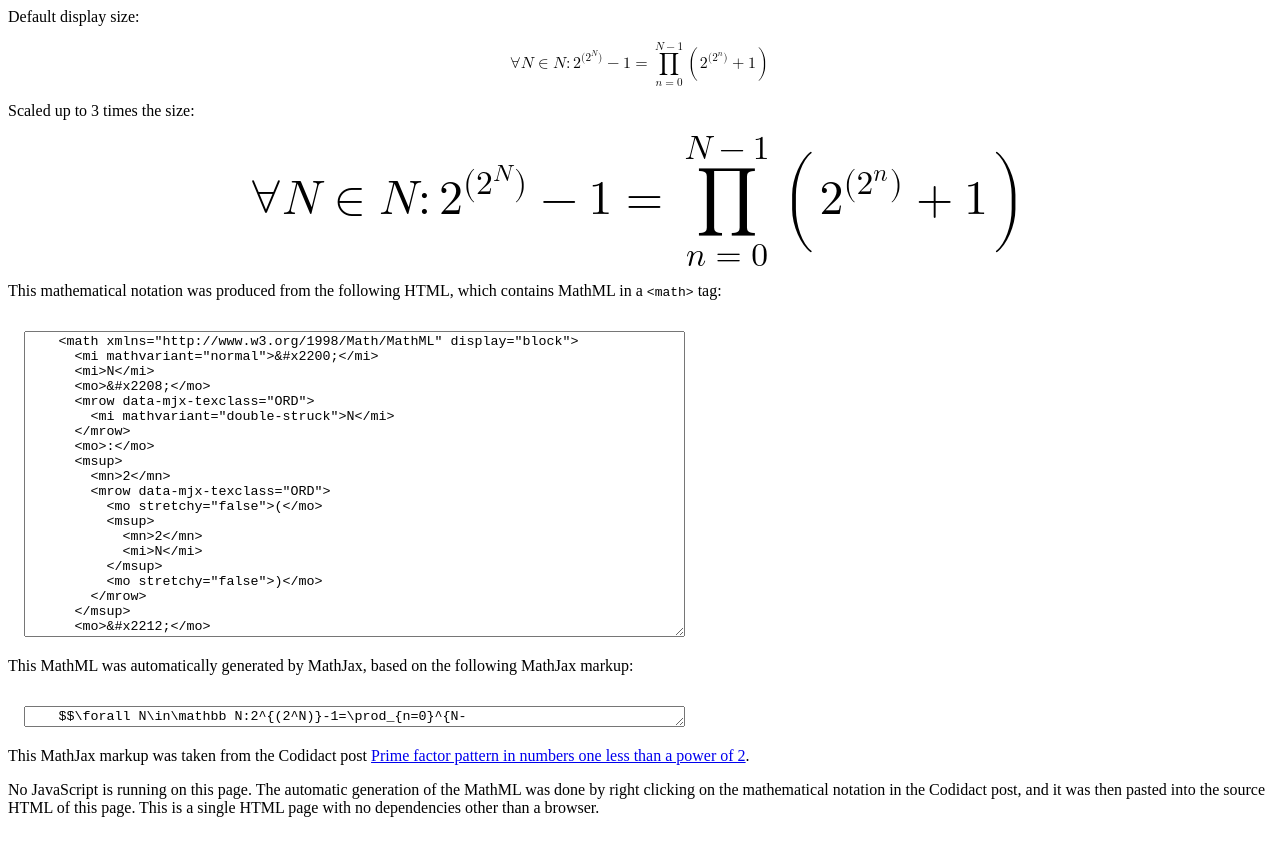
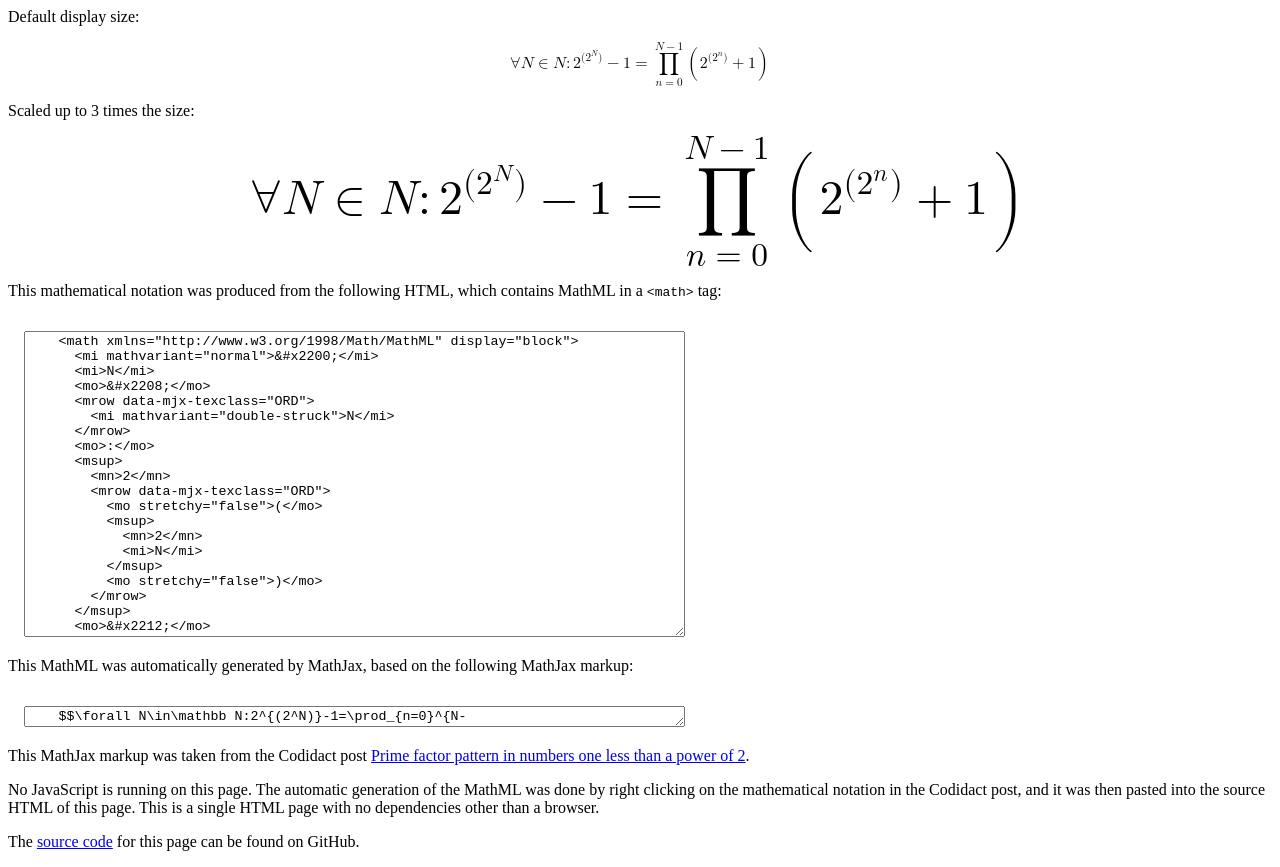
Before and after one commit to trichoplax/mathml-example, a plain HTML site: page docs/index.html in a window 1280 px wide. Before the commit the page ends 833 px from the top, so only its background shows below. Drawn offline with Linux system fonts and the light colour scheme.

Commit message:
Also link to source code from index.html

```diff
--- a/docs/index.html
+++ b/docs/index.html
@@ -193,3 +193,5 @@
 <p>This MathJax markup was taken from the Codidact post <a href="https://math.codidact.com/posts/293608">Prime factor pattern in numbers one less than a power of 2</a>.</p>
 
 <p>No JavaScript is running on this page. The automatic generation of the MathML was done by right clicking on the mathematical notation in the Codidact post, and it was then pasted into the source HTML of this page. This is a single HTML page with no dependencies other than a browser.</p>
+
+<p>The <a href="https://github.com/trichoplax/mathml-example/tree/main">source code</a> for this page can be found on GitHub.</p>
```
